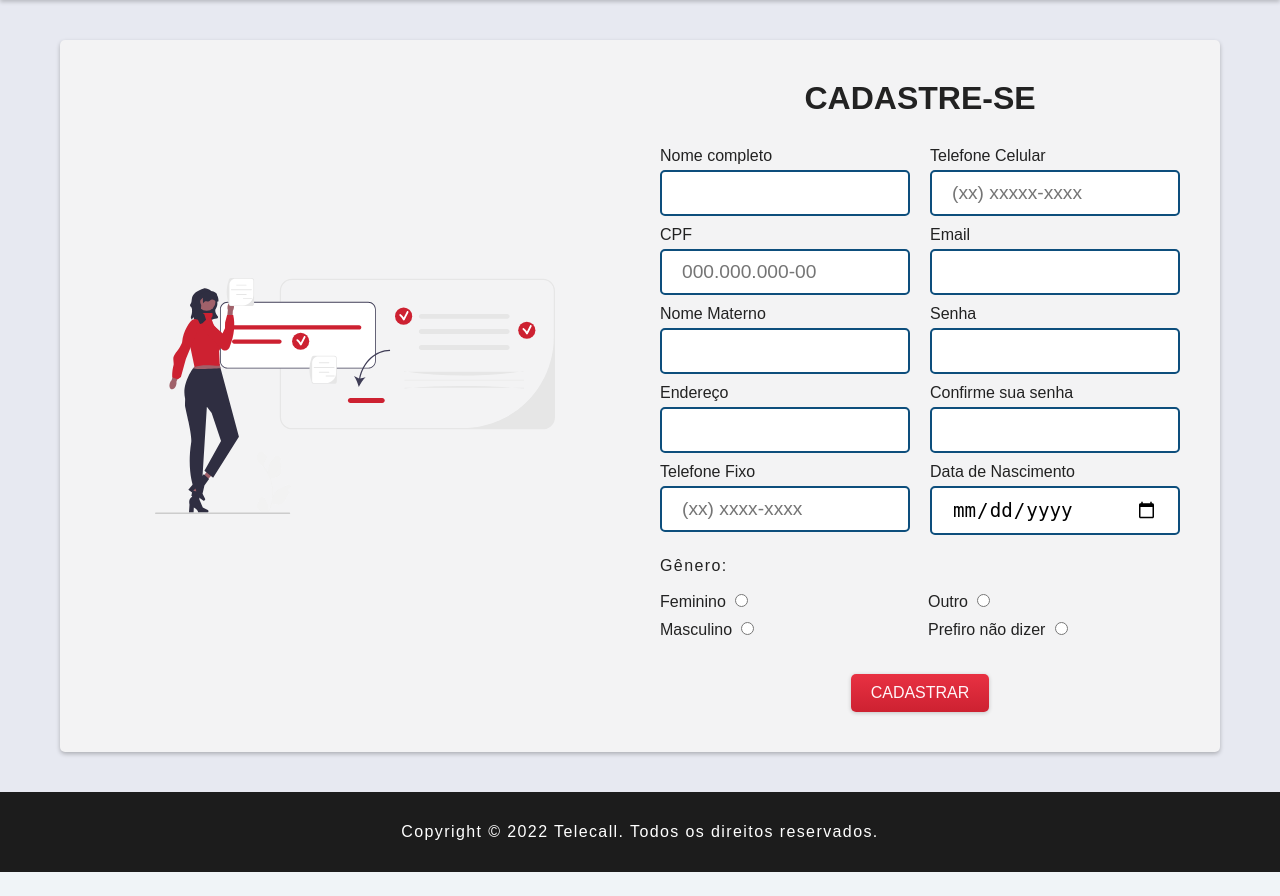
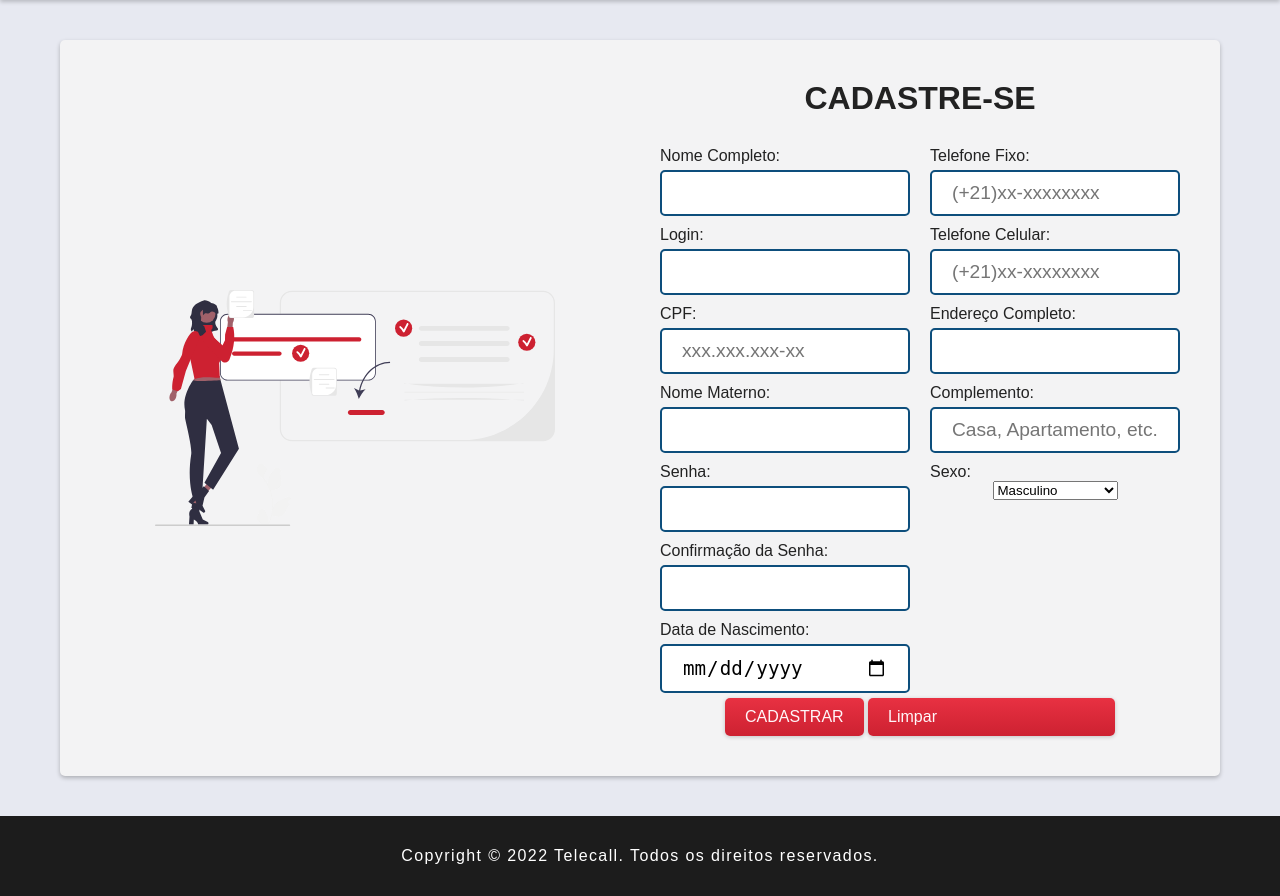
Before and after one commit to Dithan/projeto-telecall, a PHP site: page /projeto-telecall/cadastro.php in a window 1280 px wide. Shown: the part 88-984 px from the top of the page. Before the commit the page ends 960 px from the top, so only its background shows below. Run offline with PHP 8.4, Linux system fonts and the light colour scheme.

Commit message:
Mudança na pagina de Cadastro

```diff
--- a/cadastro.php
+++ b/cadastro.php
@@ -1,4 +1,5 @@
-<?php include('./conf.php');
+<?php
+include('./conf.php');
 session_start();
 ?>
 <!DOCTYPE html>
@@ -13,7 +14,12 @@ session_start();
 </head>
 <body>
     <!-- Inclui Header -->
-    <?php include('./estrutura/header.php')?>
+    <?php include('./estrutura/header.php');
+     include_once 'Include/connection.php';
+     $Sql = new mysqldb();
+     $Sql->create_Table_Usuario();
+
+     ?>
 
     <main class="cadastro-section container">
         <div class="conteudo-cadastro">
@@ -22,7 +28,7 @@ session_start();
             </div>
 
             <div class="form">
-                <form action="./">
+                <form id = "registrationForm" method="POST" action= "Include/Cadastro.php">
                     <div class="form-header">
                         <div class="title">
                             <h1>CADASTRE-SE</h1>
@@ -31,85 +37,107 @@ session_start();
 
                     <div class="input-group">
                         <div class="group">
+
                             <div class="input-box1">
-                                <label for="nome">Nome completo</label>
-                                <input type="text" id="nome" name="nome" required>
 
-                                <label for="cpf">CPF</label>
-                                <input type="text" id="cpf" name="cpf" placeholder="000.000.000-00" required onblur="mascaraCpf(this)">
+                                <label for="nome">Nome Completo:</label>
+                                <input type="text" id="nome" required minlength="15" maxlength="80" pattern="[A-Za-z ]+" name="nome"/>
 
+                                <label for="login">Login:</label>
+                                <input type="text" id="login" required minlength="6" maxlength="6" pattern="[A-Za-z]{6}" name="login" />
 
-                                <label for="nomematerno">Nome Materno</label>
-                                <input type="text" id="nomematerno" name="nomematerno" required>
+                                <label for="cpf">CPF:</label>
+                                <input type="text" id="cpf" required placeholder="xxx.xxx.xxx-xx" pattern="[0-9]{3}\.[0-9]{3}\.[0-9]{3}-[0-9]{2}" name="cpf" />
 
-                                <label for="endereco">Endereço</label>
-                                <input type="text" id="endereco" name="endereco" required>
+                                <label for="nomeMaterno">Nome Materno:</label>
+                                <input type="text" id="nomeMaterno" required  name="nomeMaterno"/>
 
-                                <label for="fixo">Telefone Fixo</label>
-                                <input type="tel" id="fixo" name="fixo" placeholder="(xx) xxxx-xxxx" onblur="mascaraTele(this)" onfocus="tiraHifen(this)">
-                            </div>
-                            <div class="input-box2">
-                                <label for="celular">Telefone Celular</label>
-                                <input type="text" id="celular" name="celular"
-                                placeholder="(xx) xxxxx-xxxx" onblur="mascaraCell(this)" onfocus="tiraHifen(this)">
+                                <label for="senha">Senha:</label>
+                                <input type="password" id="senha" required minlength="8" name="senha" />
 
-                                <label for="email">Email</label>
-                                <input type="email" id="email" name="email" required>
-
-                                <label for="senha">Senha</label>
-                                <input type="password" id="senha" name="senha" required>
-
-                                <label for="confirme">Confirme sua senha</label>
-                                <input type="password" id="confirme" name="confirme" required>
+                                <label for="confirmSenha">Confirmação da Senha:</label>
+                                <input type="password" id="confirmSenha" required minlength="8" />
 
                                 <div class="birth">
                                     <div class="birth-input1">
-                                        <label for="nasc">Data de Nascimento</label>
-                                        <input type="date" id="nasc" name="nasc" required>
+                                        <label for="dataNascimento">Data de Nascimento:</label>
+                                        <input type="date" id="dataNascimento" required  name="dataNascimento"/>
                                     </div>
                                 </div>
                             </div>
-                        </div>
-                    </div>
 
-                    <div class="gender-inputs">
-                        <div class="gender-itens">
+                            <div class="input-box2">
+                                <label for="telefoneFixo">Telefone Fixo:</label>
+                                <input type="text" id="telefoneFixo" placeholder="(+21)xx-xxxxxxxx" required pattern="\+[0-9]{2}\[0-9]{2}-[0-9]{8}" name="telefoneFixo" />
 
+                                <label for="telefoneCelular">Telefone Celular:</label>
+                                <input type="text" id="telefoneCelular" placeholder="(+21)xx-xxxxxxxx" required pattern="\+[0-9]{2}\[0-9]{2}-[0-9]{8}" name="telefoneCelular" />
 
-                            <p>Gênero:</p>
-                            <div class="gender-box1">
+                                <label for="endereco">Endereço Completo:</label>
+                                <input type="text" id="endereco" required name="endereco" />
 
-                                <div class="gender-input">
-                                    <label for="famele">Feminino</label>
-                                    <input type="radio" id="famele" name="gender">
-                                </div>
+                                <label for="complemento">Complemento:   </label>
+                                <input type="text" id="complemento" placeholder="Casa, Apartamento, etc. "  required name="complemento">
 
-                                <div class="gender-input">
-                                    <label for="mele">Masculino</label>
-                                    <input type="radio" id="mele" name="gender">
-                                </div>
-                            </div>
-                            <div class="gender-box2">
-                                <div class="gender-input">
-                                    <label for="others">Outro</label>
-                                    <input type="radio" id="others" name="gender">
-                                </div>
-
-                                <div class="gender-input">
-                                    <label for="none">Prefiro não dizer</label>
-                                    <input type="radio" id="none" name="gender">
-                                </div>
+                                <label for="sexo">Sexo:</label>
+                                <select id="sexo" required name="sexo">
+                                    <option value="masculino">Masculino</option>
+                                    <option value="feminino">Feminino</option>
+                                    <option value="Outros">Outros</option>
+                                    <option value="PrefiroNaoDizer">Prefiro Nao Dizer</option>
+                                </select>
                             </div>
                         </div>
                     </div>
                     <div class="cadastrar">
-                        <input type="submit" value="CADASTRAR" onclick="verificar(this.form)">
+                         <input  value="CADASTRAR" type="submit" id="enviarButton">
+                         <input value="Limpar" id="limparButton">
                     </div>
                 </form>
             </div>
         </div>
     </main>
-    <script src="JavaScript/Cadastro.js"></script>
+
+    <script>
+    // Função para formatar o CPF
+    function formatarCPF(cpf) {
+        return cpf.replace(/(\d{3})(\d{3})(\d{3})(\d{2})/, '$1.$2.$3-$4');
+    }
+
+    // Função para formatar o telefone (celular e fixo)
+    function formatarTelefone(telefone) {
+        return telefone.replace(/(\+\d{2})(\d{2})(\d{8})/, '$1 $2-$3');
+    }
+
+    // Função para formatar campos enquanto o usuário digita
+    function formatarCampos() {
+        const cpfInput = document.getElementById("cpf");
+        const telefoneCelularInput = document.getElementById("telefoneCelular");
+        const telefoneFixoInput = document.getElementById("telefoneFixo");
+
+        cpfInput.value = formatarCPF(cpfInput.value);
+        telefoneCelularInput.value = formatarTelefone(telefoneCelularInput.value);
+        telefoneFixoInput.value = formatarTelefone(telefoneFixoInput.value);
+    }
+
+
+    document.getElementById("cpf").addEventListener("input", formatarCampos);
+    document.getElementById("telefoneCelular").addEventListener("input", formatarCampos);
+    document.getElementById("telefoneFixo").addEventListener("input", formatarCampos);
+
+    document.getElementById("enviarButton").addEventListener("click", function () {
+    if (document.getElementById("senha").value !== document.getElementById("confirmSenha").value) {
+        alert("As senhas não coincidem.");
+    }
+});
+
+
+document.getElementById("limparButton").addEventListener("click", function () {
+    document.getElementById("registrationForm").reset();
+});
+
+
+    </script>
     <script src="./assets/JavaScript/Darkmode.js"></script>
 
 </body>
```
